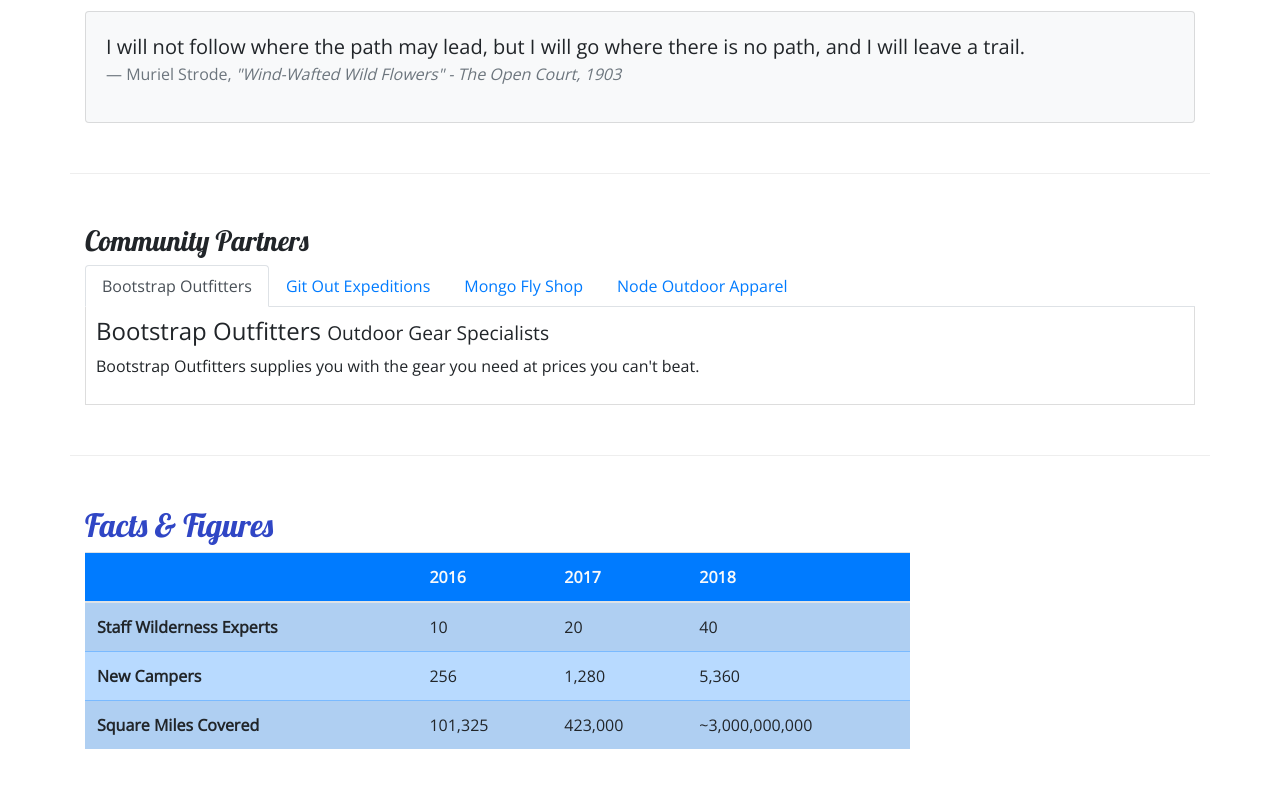
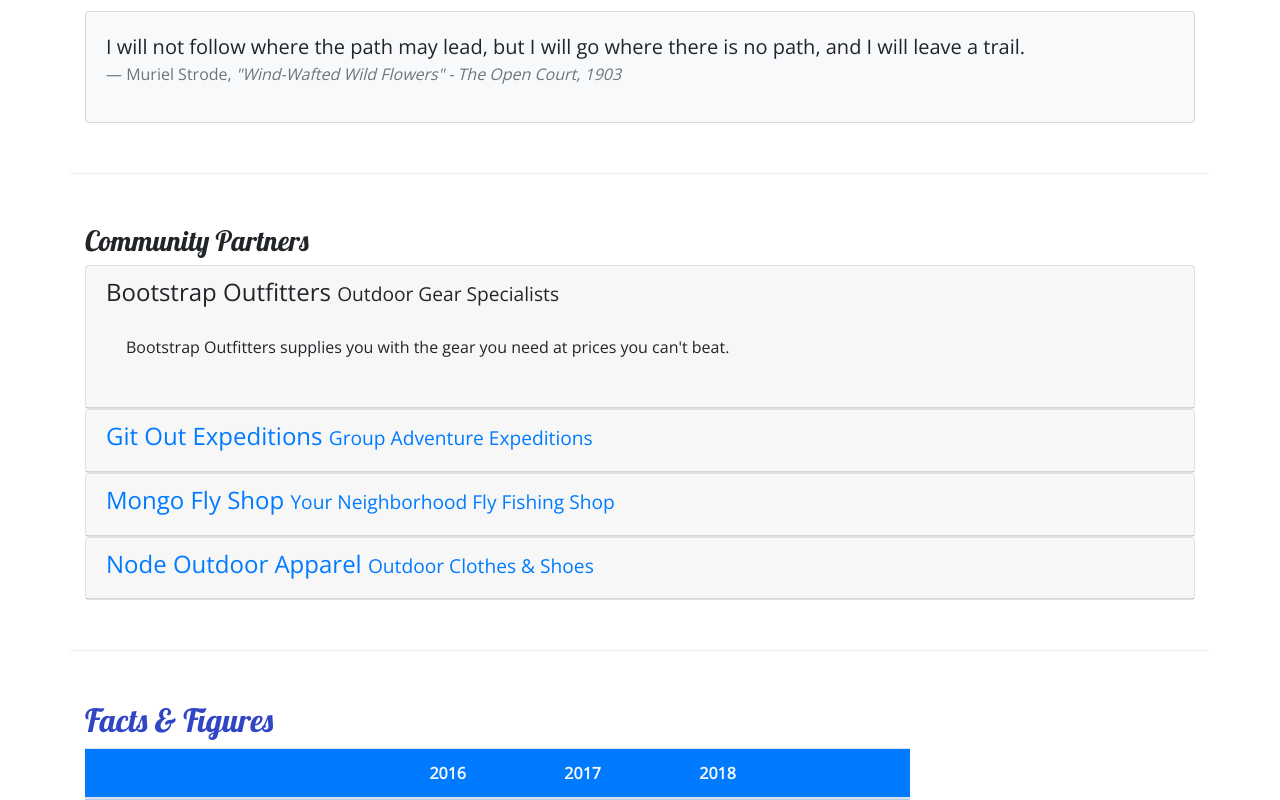
Before and after one commit to AlexZanabria/nucampsite, a website: page aboutus.html in a window 1280 px wide. Shown: the part 520-1320 px from the top of the page. Drawn offline with nearby package versions, Linux system fonts and the light colour scheme.

Commit message:
Accordion_Week3

```diff
--- a/aboutus.html
+++ b/aboutus.html
@@ -99,7 +99,9 @@
         <div class="row row-content">
             <div class="col">
                 <h3>Community Partners</h3>
-                <ul class="nav nav-tabs">
+                <div id="accordion">
+
+                <!-- <ul class="nav nav-tabs">
                     <li class="nav-item">
                         <a class="nav-link active" href="#bootstrap" role="tab" data-toggle="tab">Bootstrap
                             Outfitters</a>
@@ -113,9 +115,65 @@
                     <li class="nav-item">
                         <a class="nav-link" href="#node" role="tab" data-toggle="tab">Node Outdoor Apparel</a>
                     </li>
-                </ul>
+                </ul> -->
+                <div class="card">
+                    <div role="tab" class="card-header">
+                        <h4>
+                            <a data-toggle="collapse" data-target="#bootstrap">
+                                Bootstrap Outfitters <small>Outdoor Gear Specialists</small>
+                            </a>
+                        </h4>
+                        <div class="collapse show" id="bootstrap" data-parent="#accordion">
+                            <div class="card-body">
+                                <p class="d-none d-sm-block">Bootstrap Outfitters supplies you with the gear you need at prices you can't beat.</p>
+                            </div>
+                        </div>
+                    </div>
+                </div>
+                <div class="card">
+                    <div role="tab" class="card-header">
+                        <h4>
+                            <a class="collapsed" data-toggle="collapse" data-target="#git">
+                                Git Out Expeditions <small>Group Adventure Expeditions</small>
+                            </a>
+                        </h4>
+                        <div class="collapse" id="git" data-parent="#accordion">
+                            <div class="card-body">
+                                <p class="d-none d-sm-block">Join Git Out Expeditions to explore new horizons with a group of other adventurers!</p>
+                           </div>
+                        </div>
+                    </div>
+                </div>
+                <div class="card">
+                    <div role="tab" class="card-header">
+                        <h4>
+                            <a class="collapsed" data-toggle="collapse" data-target="#mongo">
+                                Mongo Fly Shop <small>Your Neighborhood Fly Fishing Shop</small>
+                            </a>
+                        </h4>
+                        <div class="collapse" id="mongo" data-parent="#accordion">
+                            <div class="card-body">
+                                <p class="d-none d-sm-block">Need a new fishing pole, a tacklebox, or flies of all kinds? Stop by Mongo Fly Shop.</p>
+                            </div>
+                        </div>
+                    </div>
+                </div>
+                <div class="card">
+                    <div role="tab" class="card-header">
+                        <h4>
+                            <a class="collapsed" data-toggle="collapse" data-target="#node">
+                                Node Outdoor Apparel <small>Outdoor Clothes & Shoes</small>
+                            </a>
+                        </h4>
+                        <div class="collapse" id="node" data-parent="#accordion">
+                            <div class="card-body">
+                                <p class="d-none d-sm-block">From polar fleeces to swimsuits, hiking boots to waders, a visit to Node will be sure to get you covered.</p>
+                            </div>
+                        </div>
+                    </div>
+                </div>
 
-                <div class="tab-content">
+                <!-- <div class="tab-content">
                     <div role="tabpanel" class="tab-pane fade show active" id="bootstrap">
                         <h4>Bootstrap Outfitters <small>Outdoor Gear Specialists</small></h4>
                         <p class="d-none d-sm-block">Bootstrap Outfitters supplies you with the gear you need at prices
@@ -136,9 +194,10 @@
                         <p class="d-none d-sm-block">From polar fleeces to swimsuits, hiking boots to waders, a visit to
                             Node will be sure to get you covered.</p>
                     </div>
-                </div>
+                </div> -->
             </div>
         </div>
+    </div>
 
         <div class="row row-content">
             <div class="col-sm-9">
```
Also changed, not shown: css/styles.css (line endings or trailing spaces).
